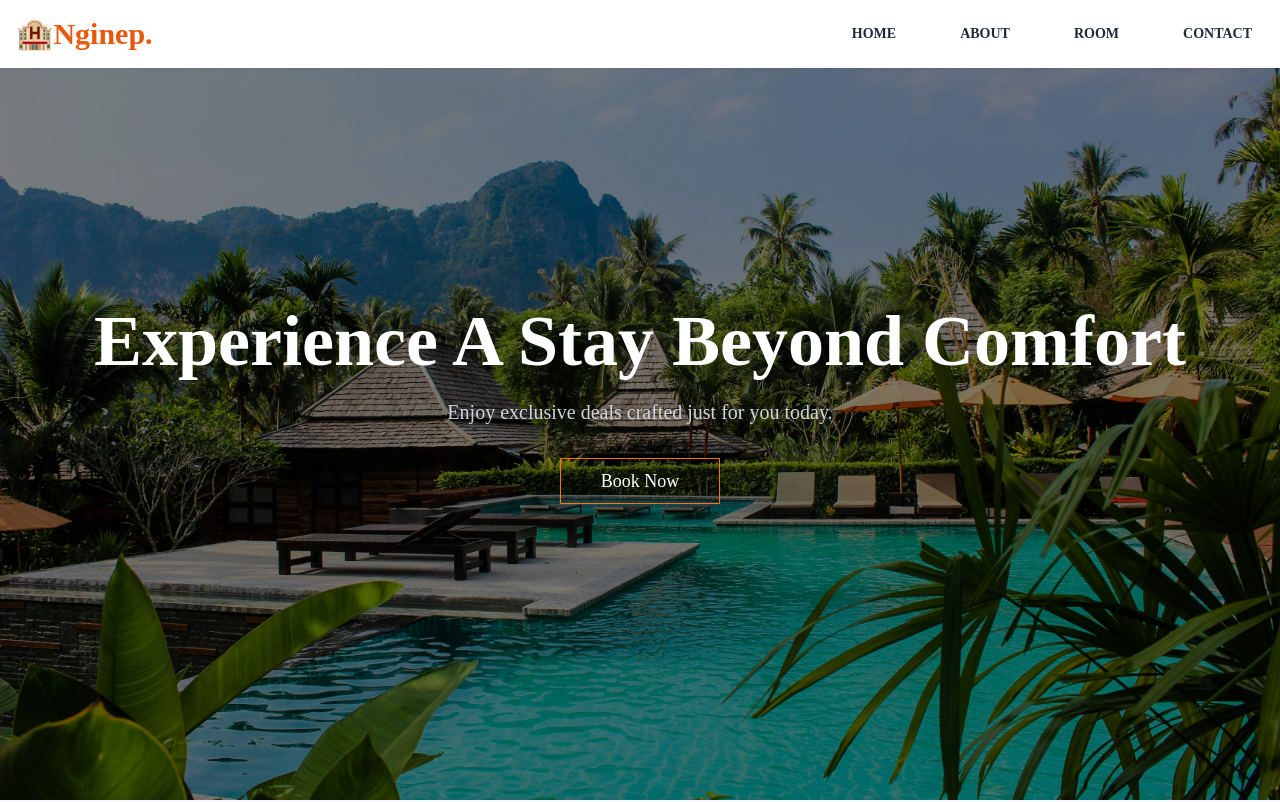
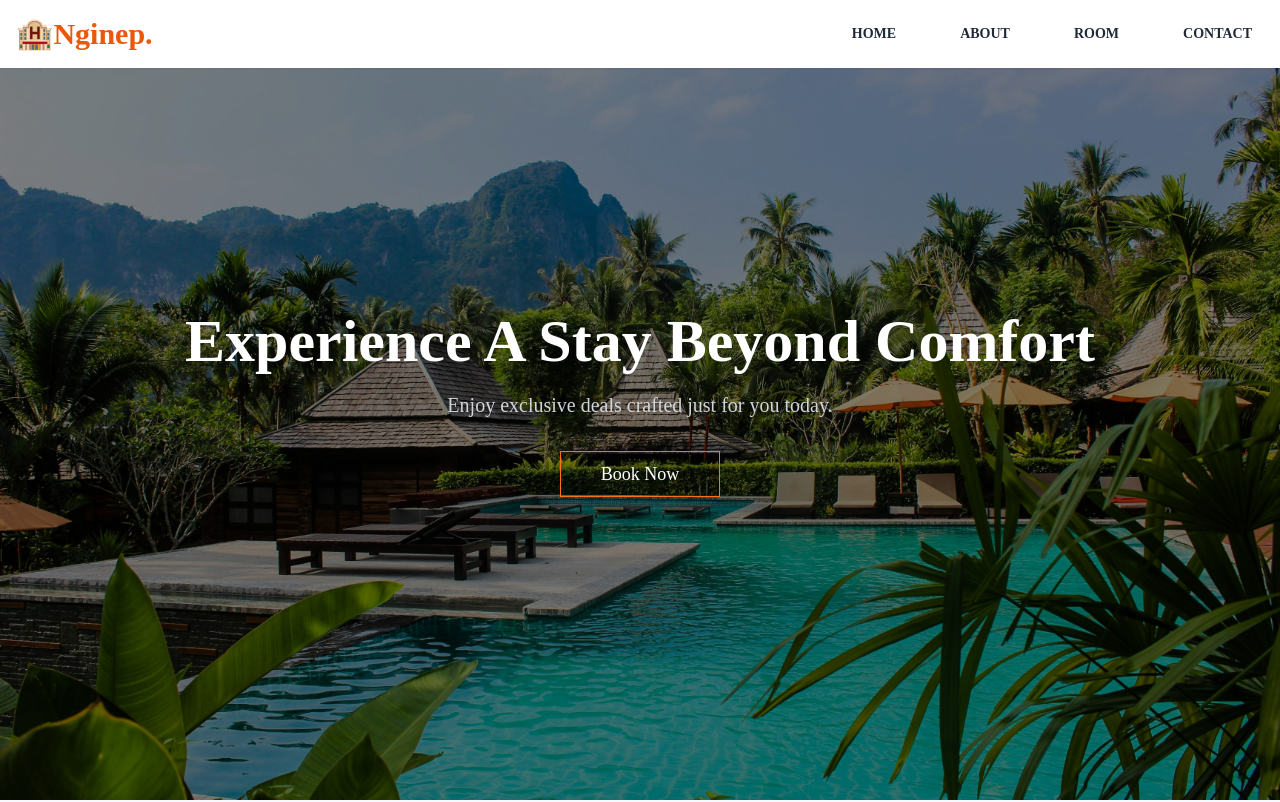
Before and after one commit to Anugerah20/Nginep-FE, a Next.js app: page / in a window 1280 px wide. Shown: the top 802 px of the page. Built offline with nearby package versions, Linux system fonts and the light colour scheme.

Commit message:
update: text size hero component

```diff
--- a/src/app/_components/hero.tsx
+++ b/src/app/_components/hero.tsx
@@ -13,7 +13,7 @@
         />
         <div className="absolute bg-black opacity-50 inset-0"></div>
         <div className="flex flex-col justify-center items-center text-center h-full relative">
-          <h1 className="text-7xl font-extrabold capitalize leading-tight mb-3">
+          <h1 className="text-6xl font-extrabold capitalize leading-tight mb-3">
             Experience a stay beyond comfort
           </h1>
           <p className="text-xl mb-8 text-gray-300">
```
